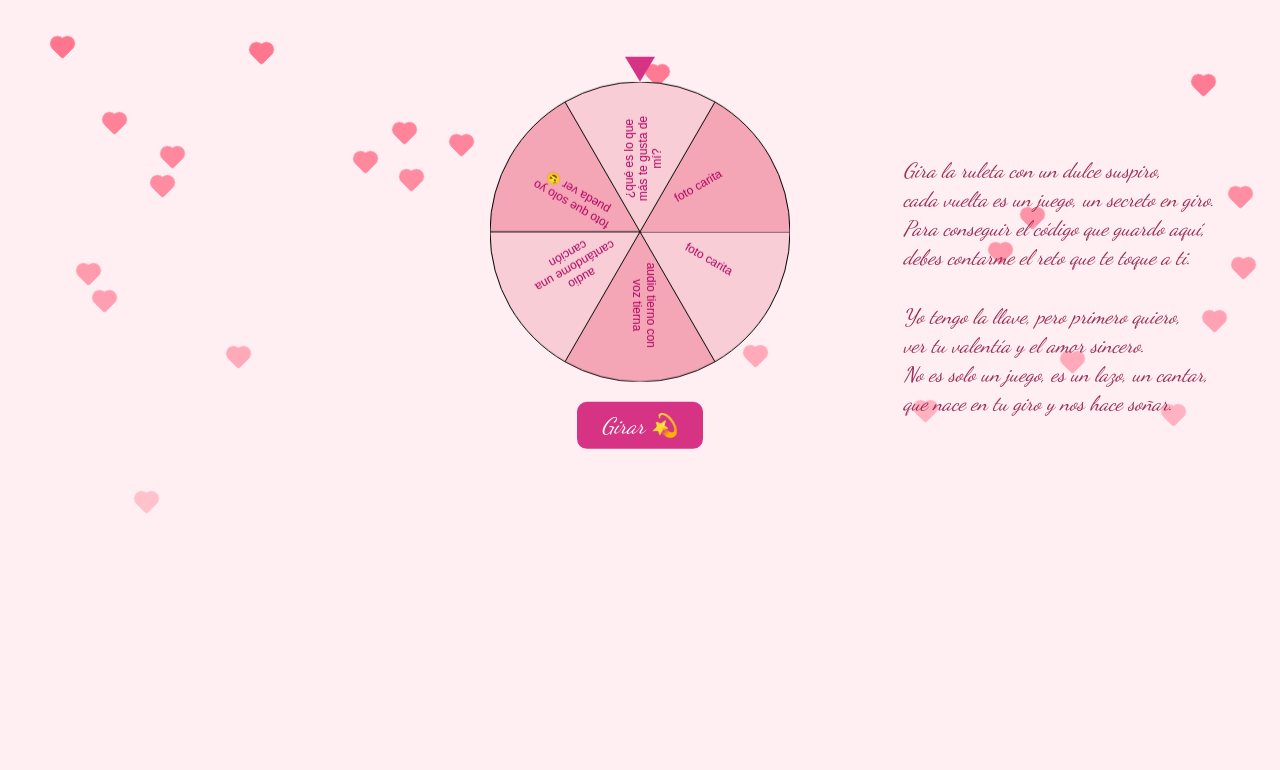
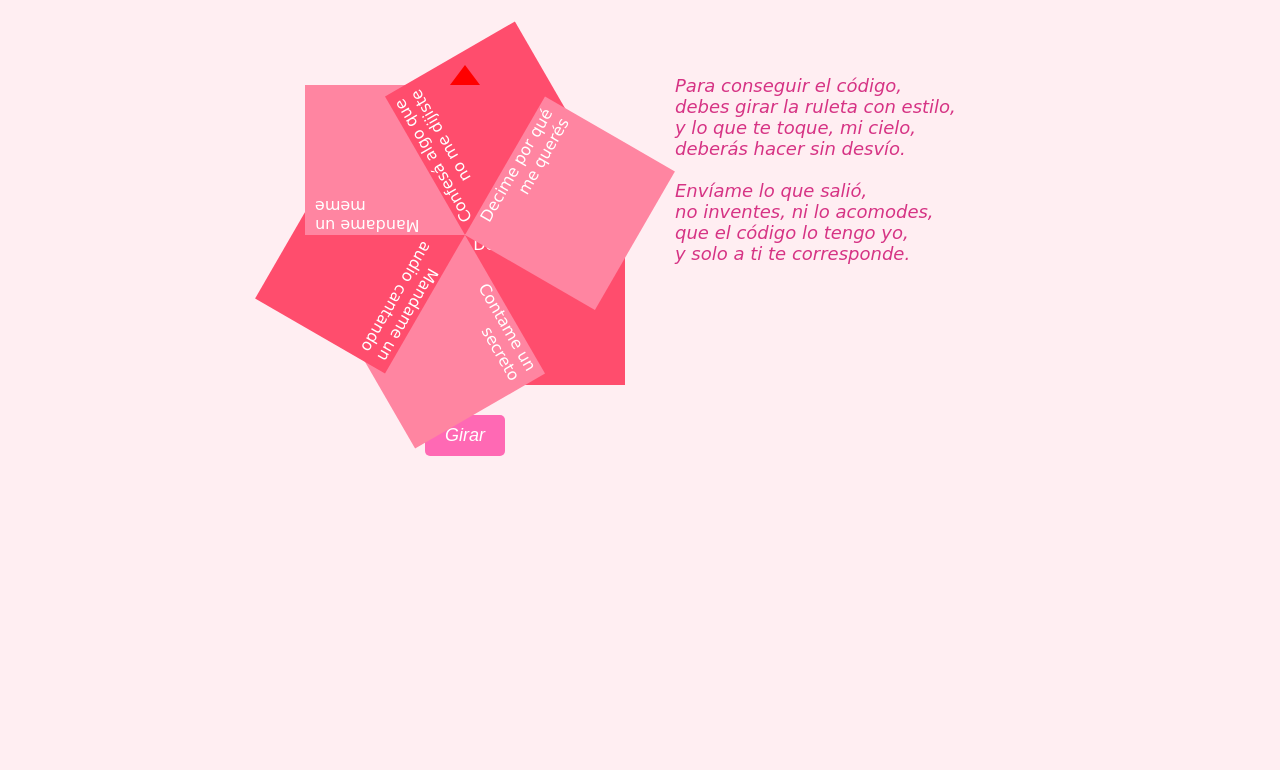
Before and after one commit to xNaTv/caja-3, a plain HTML site: page index.html in a window 1280 px wide. Shown: the part 113-883 px from the top of the page. Before the commit the page ends 800 px from the top, so only its background shows below. Drawn offline with Linux system fonts and the light colour scheme.

Commit message:
Update index.html

```diff
--- a/index.html
+++ b/index.html
@@ -2,343 +2,171 @@
 <html lang="es">
 <head>
   <meta charset="UTF-8" />
-  <title>Caja 3 💝</title>
+  <title><i>Caja 3</i></title>
   <style>
     body {
       margin: 0;
       padding: 0;
-      background: #ffeef2;
       font-family: 'Dancing Script', cursive;
-      font-style: italic;
-      color: #b2005f;
+      background-color: #ffeef2;
       overflow: hidden;
+    }
+
+    .container {
+      display: flex;
+      justify-content: center;
+      align-items: flex-start;
       height: 100vh;
+      padding-top: 80px; /* Baja todo */
+    }
+
+    .wheel-container {
       text-align: center;
     }
 
-    h1 {
-      position: fixed;
-      top: 20px;
+    .wheel {
+      width: 300px;
+      height: 300px;
+      border-radius: 50%;
+      border: 10px solid #ff69b4;
+      position: relative;
+      margin: 0 auto;
+    }
+
+    .wheel:before {
+      content: "";
+      position: absolute;
+      top: -20px;
       left: 50%;
       transform: translateX(-50%);
-      font-size: 3em;
-      color: #d63384;
-      font-style: italic;
-      z-index: 10;
-      margin: 0;
-    }
-
-    #center-container {
-      position: fixed;
-      top: 50%;
-      left: 50%;
-      transform: translate(-50%, -50%);
-      display: flex;
-      align-items: center;
-      justify-content: center;
-      gap: 40px;
-      z-index: 5;
-    }
-
-    #ruleta-container {
-      text-align: center;
-      display: flex;
-      flex-direction: column;
-      align-items: center;
-    }
-
-    canvas {
-      display: block;
-      max-width: 300px;
-      max-height: 300px;
-    }
-
-    #arrow {
       width: 0;
       height: 0;
       border-left: 15px solid transparent;
       border-right: 15px solid transparent;
-      border-top: 25px solid #d63384;
-      margin: 0 0 10px 0;
-      position: relative;
-      top: 10px;
-      z-index: 3;
-    }
-
-    #boton-girar {
-      margin-top: 20px;
-      font-size: 1.4em;
-      padding: 10px 25px;
-      background-color: #d63384;
-      color: white;
-      border: none;
-      border-radius: 10px;
-      font-family: 'Dancing Script', cursive;
-      font-style: italic;
-      cursor: pointer;
-      position: relative;
-      z-index: 2;
-      display: block;
-      width: max-content;
-    }
-
-    #resultado {
-      margin-top: 20px;
-      font-size: 1.5em;
-      color: #b2005f;
-      font-style: italic;
-      position: relative;
-      z-index: 2;
-      min-height: 1.6em;
-    }
-
-    #mensaje-trampa {
-      margin-top: 20px;
-      font-size: 1.4em;
-      color: #a1004f;
-      font-style: italic;
-      font-weight: 500;
-      position: relative;
+      border-bottom: 20px solid red;
       z-index: 2;
     }
 
-    #poema {
-      max-width: 350px;
-      color: #9b2d58;
-      font-size: 1.3em;
-      line-height: 1.4;
-      text-align: left;
-      font-style: italic;
-      position: fixed;
-      right: 65px;
+    .segment {
+      position: absolute;
+      width: 50%;
+      height: 50%;
+      left: 50%;
       top: 50%;
-      transform: translateY(-50%);
-      user-select: none;
-      z-index: 10;
+      transform-origin: 0% 0%;
+      text-align: right;
+      padding-right: 10px;
+      font-style: normal; /* NO en cursiva */
+      color: white;
     }
 
-    .heart {
-      position: fixed;
-      width: 15px;
-      height: 15px;
-      background: #ff4d6d;
-      transform: rotate(45deg);
-      animation: fall linear infinite;
-      z-index: 1;
-      top: -10%;
-      opacity: 1;
-      border-radius: 2px;
+    .btn-girar {
+      margin-top: 20px;
+      padding: 10px 20px;
+      font-size: 18px;
+      background-color: #ff69b4;
+      border: none;
+      color: white;
+      border-radius: 5px;
+      cursor: pointer;
+      font-style: italic;
     }
 
-    .heart::before,
-    .heart::after {
-      content: "";
-      position: absolute;
-      width: 15px;
-      height: 15px;
-      background: #ff4d6d;
-      border-radius: 50%;
+    .resultado {
+      margin-top: 20px;
+      font-size: 20px;
+      font-style: italic;
+      color: #d63384;
     }
 
-    .heart::before {
-      top: -7.5px;
-      left: 0;
+    .mensaje {
+      margin-top: 10px;
+      font-size: 16px;
+      font-style: italic;
+      color: #999;
     }
 
-    .heart::after {
-      left: -7.5px;
-      top: 0;
+    .explicacion {
+      width: 300px;
+      margin-left: 50px;
+      font-size: 18px;
+      font-style: italic;
+      color: #d63384;
     }
 
-    @keyframes fall {
-      0% {
-        top: -10%;
-        opacity: 1;
-      }
-      100% {
-        top: 110%;
-        opacity: 0;
-      }
-    }
-
-    @media (max-width: 800px) {
-      #poema {
-        position: static;
-        transform: none;
-        max-width: 90vw;
-        margin: 20px auto 0 auto;
-        text-align: center;
-        user-select: auto;
-      }
-      #center-container {
-        position: static;
-        transform: none;
-        flex-direction: column;
-        gap: 15px;
-        margin-top: 20px;
-      }
+    h1 {
+      text-align: center;
+      font-size: 3em;
+      margin-top: 20px;
+      color: #d63384;
+      font-style: italic;
     }
   </style>
-  <link href="https://fonts.googleapis.com/css2?family=Dancing+Script&display=swap" rel="stylesheet" />
 </head>
 <body>
-
-  <h1>Caja 3 💝</h1>
-
-  <div id="center-container">
-    <div id="ruleta-container">
-      <div id="arrow"></div>
-      <canvas id="ruleta" width="300" height="300"></canvas>
-      <button id="boton-girar" onclick="girar()">Girar 💫</button>
-      <div id="resultado"></div>
-      <div id="mensaje-trampa"></div>
+  <h1>Caja 3</h1>
+  <div class="container">
+    <div class="wheel-container">
+      <div class="wheel" id="ruleta"></div>
+      <button class="btn-girar" id="btnGirar">Girar</button>
+      <div class="resultado" id="resultado"></div>
+      <div class="mensaje" id="mensaje" style="display:none;">no hagas trampa amor toco y toco</div>
     </div>
-  </div>
-
-  <div id="poema">
-    Gira la ruleta con un dulce suspiro,<br />
-    cada vuelta es un juego, un secreto en giro.<br />
-    Para conseguir el código que guardo aquí,<br />
-    debes contarme el reto que te toque a ti.<br /><br />
-    Yo tengo la llave, pero primero quiero,<br />
-    ver tu valentía y el amor sincero.<br />
-    No es solo un juego, es un lazo, un cantar,<br />
-    que nace en tu giro y nos hace soñar.
+    <div class="explicacion">
+      Para conseguir el código,<br>
+      debes girar la ruleta con estilo,<br>
+      y lo que te toque, mi cielo,<br>
+      deberás hacer sin desvío.<br><br>
+      Envíame lo que salió,<br>
+      no inventes, ni lo acomodes,<br>
+      que el código lo tengo yo,<br>
+      y solo a ti te corresponde.
+    </div>
   </div>
 
   <script>
     const opciones = [
-      "foto carita",
-      "audio tierno con voz tierna",
-      "audio cantándome una canción",
-      "foto que solo yo pueda ver 😉",
-      "¿qué es lo que más te gusta de mí?",
-      "foto carita"
+      "Decime un piropo", "Contame un secreto", "Mandame un audio cantando",
+      "Mandame un meme", "Confesá algo que no me dijiste", "Decime por qué me querés"
     ];
 
-    const colores = ["#f8cdd5", "#f4a6b7"];
-    const canvas = document.getElementById("ruleta");
-    const ctx = canvas.getContext("2d");
-    const tamaño = canvas.width;
-    const radio = tamaño / 2;
-    const anguloPorSector = (2 * Math.PI) / opciones.length;
+    const ruleta = document.getElementById("ruleta");
+    const btnGirar = document.getElementById("btnGirar");
+    const resultado = document.getElementById("resultado");
+    const mensaje = document.getElementById("mensaje");
 
-    let anguloActual = 0;
-    let girando = false;
+    const colores = ["#ff4d6d", "#ff85a1"];
 
-    function dibujarTextoEnLinea(ctx, texto, x, y, maxWidth, lineHeight) {
-      const palabras = texto.split(' ');
-      let linea = '';
-      let lineas = [];
-
-      for (let n = 0; n < palabras.length; n++) {
-        const pruebaLinea = linea + palabras[n] + ' ';
-        const metrics = ctx.measureText(pruebaLinea);
-        const ancho = metrics.width;
-        if (ancho > maxWidth && n > 0) {
-          lineas.push(linea);
-          linea = palabras[n] + ' ';
-        } else {
-          linea = pruebaLinea;
-        }
-      }
-      lineas.push(linea);
-
-      for (let i = 0; i < lineas.length; i++) {
-        ctx.font = "12px Arial, sans-serif"; // NO cursiva en texto ruleta
-        ctx.fillStyle = "#b2005f";
-        ctx.textAlign = "center";
-        ctx.fillText(lineas[i], x, y + (i * lineHeight));
+    function crearSegmentos() {
+      const num = opciones.length;
+      for (let i = 0; i < num; i++) {
+        const seg = document.createElement("div");
+        seg.className = "segment";
+        seg.style.transform = `rotate(${(360 / num) * i}deg)`;
+        seg.style.backgroundColor = colores[i % colores.length];
+        seg.innerText = opciones[i];
+        ruleta.appendChild(seg);
       }
     }
 
-    function dibujarRuleta() {
-      ctx.clearRect(0, 0, tamaño, tamaño);
+    crearSegmentos();
 
-      for (let i = 0; i < opciones.length; i++) {
-        const anguloInicio = anguloPorSector * i + anguloActual;
-        const anguloFin = anguloInicio + anguloPorSector;
+    btnGirar.addEventListener("click", () => {
+      const randomIndex = Math.floor(Math.random() * opciones.length);
+      const gradosPorOpcion = 360 / opciones.length;
+      const anguloBase = 360 * 5; // 5 vueltas completas
+      const anguloFinal = anguloBase + (360 - gradosPorOpcion * randomIndex - gradosPorOpcion / 2);
 
-        ctx.beginPath();
-        ctx.moveTo(radio, radio);
-        ctx.arc(radio, radio, radio, anguloInicio, anguloFin);
-        ctx.fillStyle = colores[i % colores.length];
-        ctx.fill();
-        ctx.stroke();
+      ruleta.style.transition = "transform 4s ease-out";
+      ruleta.style.transform = `rotate(${anguloFinal}deg)`;
 
-        ctx.save();
-        ctx.translate(radio, radio);
-        ctx.rotate(anguloInicio + anguloPorSector / 2);
+      btnGirar.style.display = "none";
+      mensaje.style.display = "block";
 
-        const textoX = radio / 2;
-        const textoY = 0;
-
-        const maxWidth = 80;
-        const lineHeight = 14;
-
-        dibujarTextoEnLinea(ctx, opciones[i], textoX, textoY - (lineHeight * 0.5), maxWidth, lineHeight);
-
-        ctx.restore();
-      }
-    }
-
-    function girar() {
-      if (girando) return;
-      girando = true;
-
-      document.getElementById("boton-girar").style.display = "none";
-      document.getElementById("mensaje-trampa").textContent = "No hagas trampa amor toco y toco";
-      document.getElementById("resultado").textContent = "";
-
-      const vueltas = Math.random() * 3 + 4;
-      const anguloFinal = vueltas * 2 * Math.PI + Math.random() * 2 * Math.PI;
-
-      const duracion = 4000;
-      const inicio = performance.now();
-
-      function animar(tiempo) {
-        const progreso = (tiempo - inicio) / duracion;
-        if (progreso < 1) {
-          const ease = 1 - Math.pow(1 - progreso, 3);
-          anguloActual = anguloFinal * ease;
-          dibujarRuleta();
-          requestAnimationFrame(animar);
-        } else {
-          anguloActual %= 2 * Math.PI;
-          dibujarRuleta();
-
-          // Cálculo índice ganador con ajuste para flecha arriba (3PI/2)
-          let anguloRotado = (3 * Math.PI / 2 - anguloActual + 2 * Math.PI) % (2 * Math.PI);
-          const indiceGanador = Math.floor(anguloRotado / anguloPorSector) % opciones.length;
-
-          mostrarResultado(indiceGanador);
-          girando = false;
-        }
-      }
-
-      requestAnimationFrame(animar);
-    }
-
-    function mostrarResultado(indice) {
-      const resultado = opciones[indice];
-      document.getElementById("resultado").innerText = "Resultado: " + resultado;
-    }
-
-    dibujarRuleta();
-
-    function crearCorazones() {
-      for (let i = 0; i < 40; i++) {
-        let heart = document.createElement("div");
-        heart.classList.add("heart");
-        heart.style.left = Math.random() * 100 + "vw";
-        heart.style.animationDuration = 5 + Math.random() * 5 + "s";
-        heart.style.animationDelay = Math.random() * 5 + "s";
-        document.body.appendChild(heart);
-      }
-    }
-
-    crearCorazones();
+      setTimeout(() => {
+        resultado.innerText = `Te tocó: ${opciones[randomIndex]}`;
+      }, 4000);
+    });
   </script>
-
 </body>
 </html>
```
